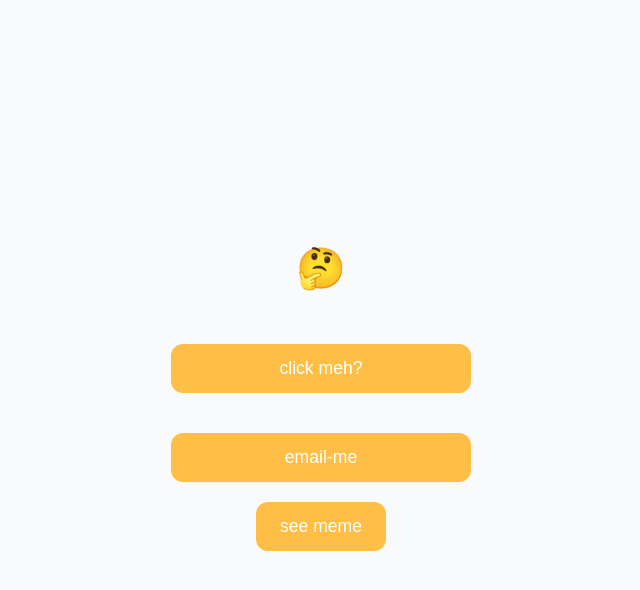
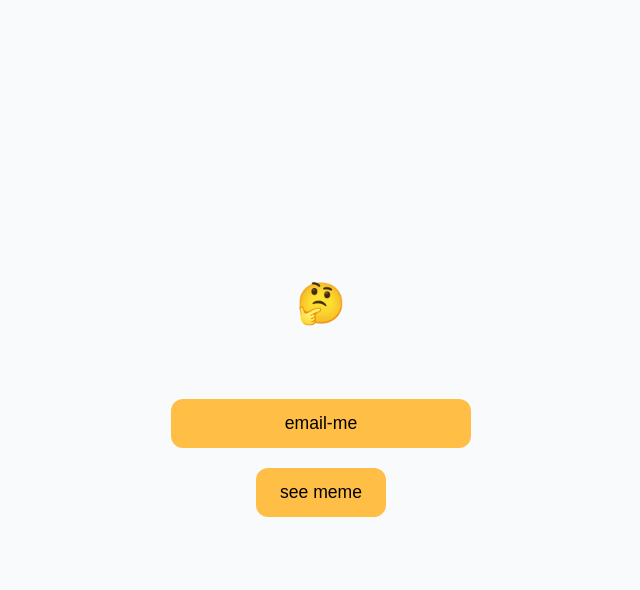
Before and after one commit to marcusperera/halfus, a plain HTML site: page index.html in a window 1280 px wide. Both pictures are taken after a click on the button "click meh?". Shown: the whole page, without its empty margins (319-959 px from the left). Drawn offline with Linux system fonts and the light colour scheme.

Commit message:
update colours and hide one of the buttons once cliked.

```diff
--- a/index.html
+++ b/index.html
@@ -3,7 +3,7 @@
 <head>
   <meta charset="UTF-8" />
   <meta name="viewport" content="width=device-width, initial-scale=1.0"/>
-  <title>Contact Me</title>
+  <title>⁉️</title>
   <style>
     :root {
       --primary-color: #FFBF46;
@@ -39,7 +39,7 @@
 
     .btn {
       background-color: var(--primary-color);
-      color: white;
+      color: black;
       border: none;
       border-radius: var(--button-radius);
       padding: 14px 24px;
@@ -90,7 +90,7 @@
 <body>
 
   <h1>🤔</h1>
-  <button class="btn" onclick="toggleContact()">click meh?</button>
+  <button id="reveal-btn" class="btn" onclick="toggleContact()">click meh?</button>
 
   <div id="contact-options">
     <button class="btn" onclick="toggleEmail()">email-me</button>
@@ -107,7 +107,10 @@
   <script>
     function toggleContact() {
       const contactDiv = document.getElementById('contact-options');
-      contactDiv.style.display = contactDiv.style.display === 'flex' ? 'none' : 'flex';
+      const revealBtn = document.getElementById('reveal-btn');
+
+      contactDiv.style.display = 'flex';
+      revealBtn.style.display = 'none'; // hide the button
     }
 
     function toggleEmail() {
@@ -116,5 +119,6 @@
     }
   </script>
 
+
 </body>
 </html>
```
